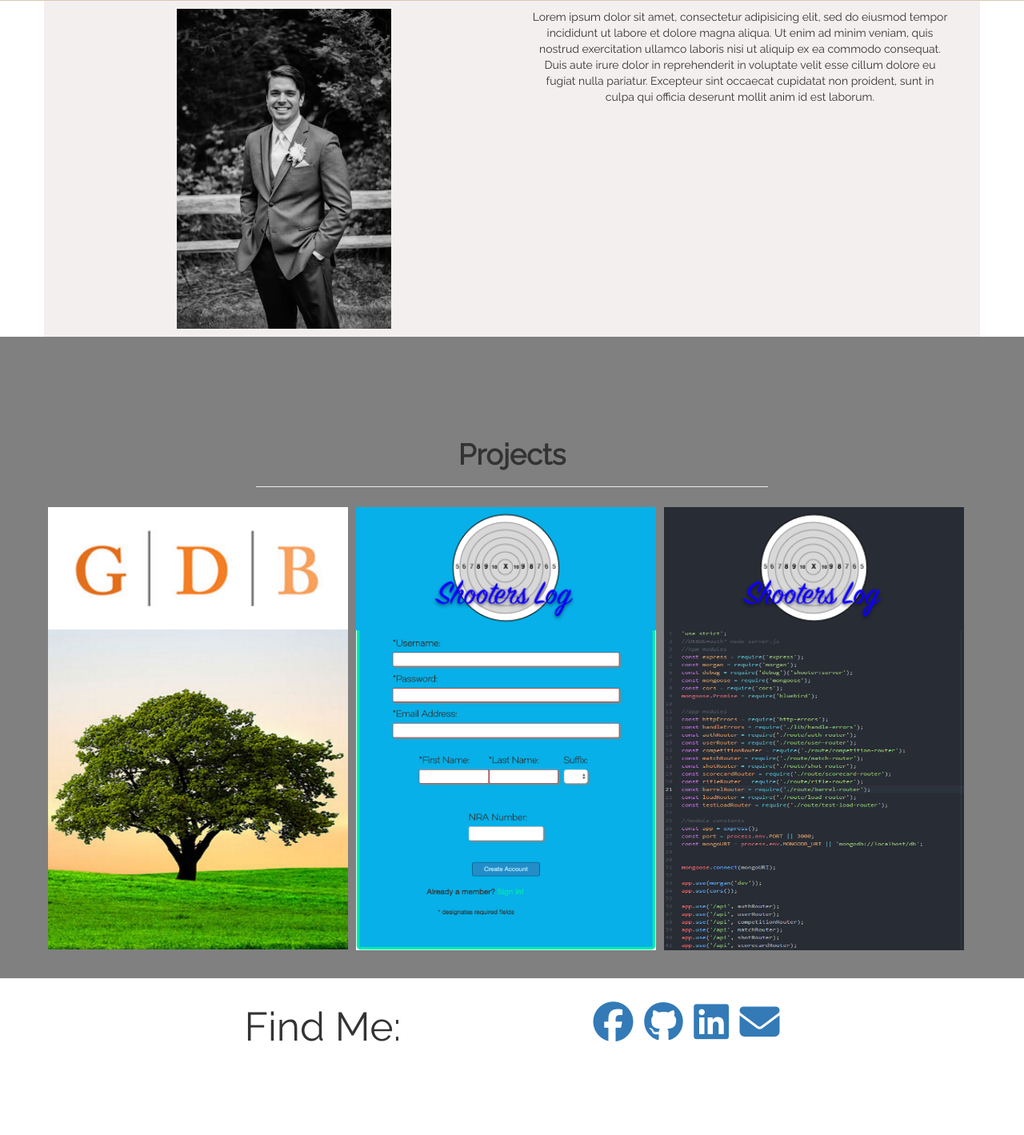
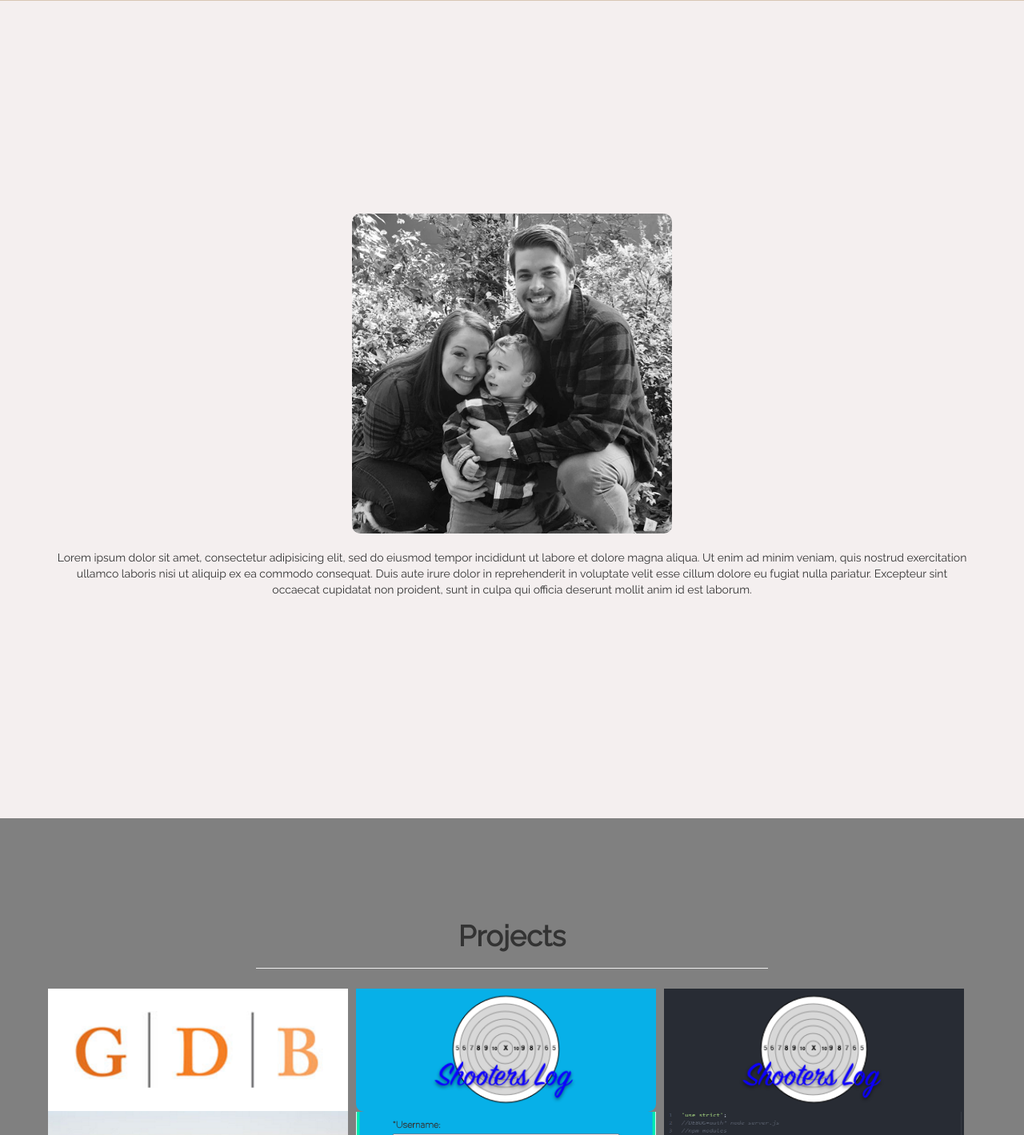
Before and after one commit to muddybeard210/contactpage, a website: page index.html in a window 1280 px wide. Shown: the part 1181-2600 px from the top of the page at 80% size. Before the commit the page ends 2515 px from the top, so only its background shows below. Drawn offline with nearby package versions, Linux system fonts and the light colour scheme.

Commit message:
added more styling to the bio section and changed the picture

```diff
--- a/index.html
+++ b/index.html
@@ -48,12 +48,12 @@
         </div>
       </div>
     </div>
-    <div class="bioContainer container wow fadeIn">
-      <div class="bioContainer bioContent">
-        <div class="bioImage wow fadeIn col-md-6">
-          <img src="/assets/bioBW.png" alt="" />
+    <div class="bioContainer wow fadeIn">
+      <div class="bioContainer container bioContent">
+        <div class="bioImage wow fadeIn">
+          <img src="/assets/familyPicBW.png" alt="" />
         </div>
-        <div class="bioDescription col-md-6 wow fadeIn">
+        <div class="bioDescription wow fadeIn">
           <p>Lorem ipsum dolor sit amet, consectetur adipisicing elit, sed do eiusmod tempor incididunt ut labore et dolore magna aliqua. Ut enim ad minim veniam, quis nostrud exercitation ullamco laboris nisi ut aliquip ex ea commodo consequat. Duis aute irure dolor in reprehenderit in voluptate velit esse cillum dolore eu fugiat nulla pariatur. Excepteur sint occaecat cupidatat non proident, sunt in culpa qui officia deserunt mollit anim id est laborum.</p>
 
         </div>
@@ -65,14 +65,14 @@
           Projects
         </h1>
         <hr></hr>
-          <div class="projectContent container wow">
-            <div class="projectCard gdandb wow fadeIn">
+          <div class="projectContent bottomRound container wow">
+            <div class="projectCard bottomRound gdandb wow fadeIn">
               <div class="gdandbLogo">
                 <img src="/assets/gdandb.png" alt="" />
 
               </div>
-              <div class="gdandbTree">
-                <div class="projectDescription">
+              <div class="gdandbTree bottomRound">
+                <div class="projectDescription bottomRound">
                   <p>Converted established webpage to a more mobile friendly experience using CSS, Media Queries, jQuery and PHP. Utilized Google PageSpeed Insights to ensure site was meeting 100% in user experience.
                     <br>
                     <a href="http://www.gdandb.com/" target="_blank"><i class="fa fa-desktop projectDescriptionFA" aria-hidden="true"></i></a>
@@ -82,13 +82,13 @@
               </div>
 
             </div>
-            <div class="projectCard gdandb  wow fadeIn">
-              <div class="shooters-logo">
+            <div class="projectCard gdandb bottomRound wow fadeIn">
+              <div class="shooters-logo bottomRound">
                 <img src="/assets/shooters-log-grey-logo copy.png" alt="" />
 
               </div>
-              <div class="shooters-log">
-                <div class="projectDescription">
+              <div class="shooters-log bottomRound">
+                <div class="projectDescription bottomRound">
                   <p>Application for long-range competative shooting.  Users are able to create profiles, record shooting records and retrieve data.  Shooters-Log was created using Angular, Node, Express, and MongoDB.  Application still in development.
                     <br>
                     <a href="https://github.com/gsmatth/shooters-log-fe" target="_blank"><i class="fa fa-github projectDescriptionFA" aria-hidden="true"></i></a>
@@ -99,13 +99,13 @@
               </div>
 
             </div>
-            <div class="projectCard gdandb wow fadeIn">
+            <div class="projectCard bottomRound gdandb wow fadeIn">
               <div class="shooters-log-be-logo">
                 <img src="/assets/shooters-log-grey-logo copy.png" alt="" />
 
               </div>
-              <div class="shooters-log-be">
-                <div class="projectDescription">
+              <div class="shooters-log-be bottomRound">
+                <div class="projectDescription bottomRound">
                   <p>RESTful API created from the ground up for the Shooters-log application.  Created using Node and MongoDB.
                     <br>
                     <a href="https://github.com/gsmatth/shooters-log" target="_blank"><i class="fa fa-github projectDescriptionFA" aria-hidden="true"></i></a>
--- a/style.css
+++ b/style.css
@@ -84,26 +84,32 @@ body {
   background-color: #F4EFEF;
   display: flex;
   justify-content: center;
+  flex-direction: column;
 }
 .bioContent {
   display: flex;
-  justify-content: space-around;
+  margin-top: 20%;
+  margin-bottom: 20%;
 }
+
 .bioContent div {
-  margin: 10px;
+  margin: 10px 0 10px 0;
 }
 .bioImage {
   display: flex;
   justify-content: center;
-  /*margin: 0 0 10px 0;*/
-
+  width: 100%;
+}
+.bioImage img {
+  height: 100%;
+  max-height: 400px;
+  border-radius: 10px;
+  /*max-width: 300px;*/
 }
 
-.bioImage img {
-  height: 400px;
-  /*width: 100%;*/
-}
 .bioDescription {
+  display: flex;
+  justify-content: center;
   text-align: center;
 }
 
@@ -236,6 +242,12 @@ hr {
 .wow {
   animation-duration: 1s;
 }
+.bottomRound {
+  border-radius: 0 0 10px 10px;
+}
+.topRound {
+  border-radius: 1px 10px 0 0 0;
+}
 /*@media only screen and (min-width: 601px) {
   .projectContent {
       flex-direction: column;
@@ -258,6 +270,12 @@ hr {
     }
     .bioContainer {
       flex-direction: column;
+    }
+    .bioImage {
+      border: 0;
+    }
+    .bioImage img {
+      max-height: 320px;
     }
     .footerContent {
       display: flex;
@@ -284,4 +302,7 @@ hr {
   .contactBtnsFA i {
     font-size: 60px;
   }
+  .bioImage img {
+    max-height: 250px;
+  }
 }
```
Also changed, not shown: assets/familyPicBW.png (added).
